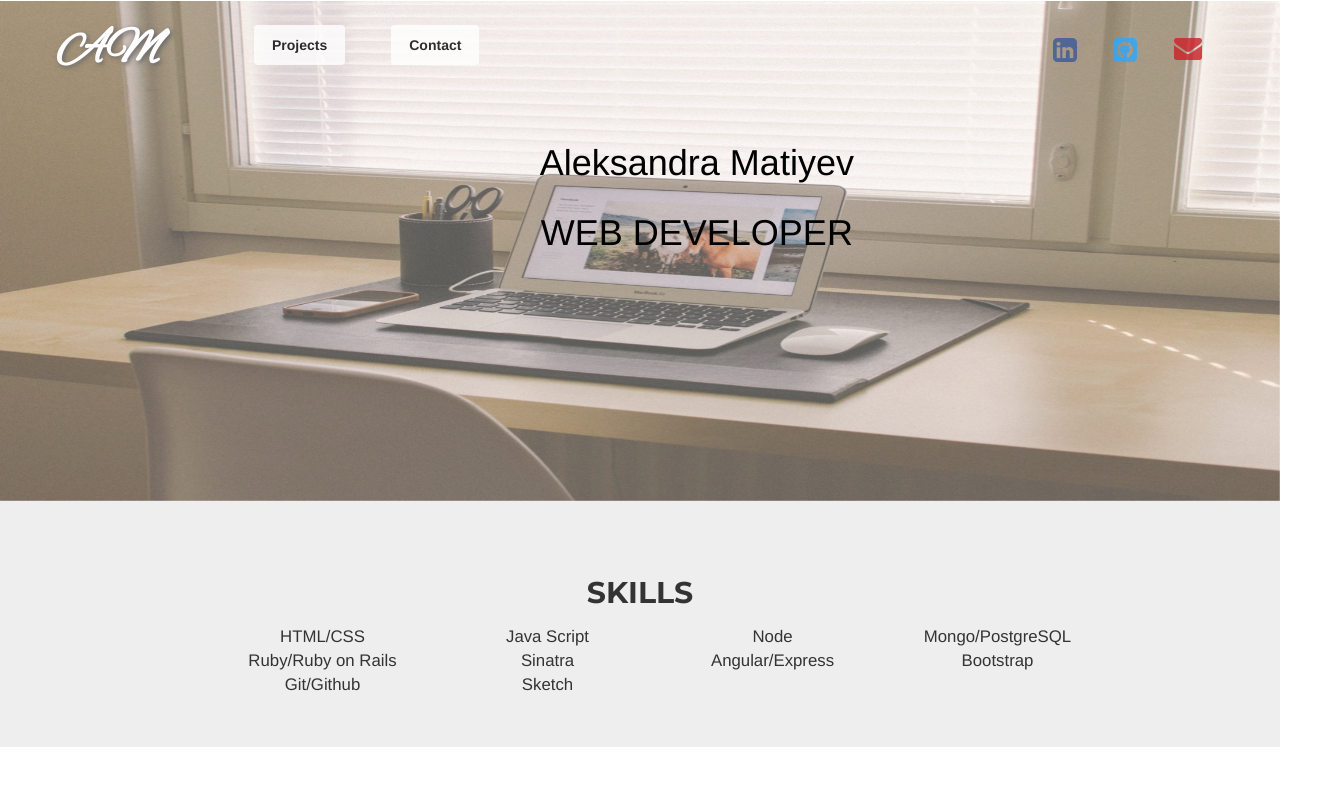
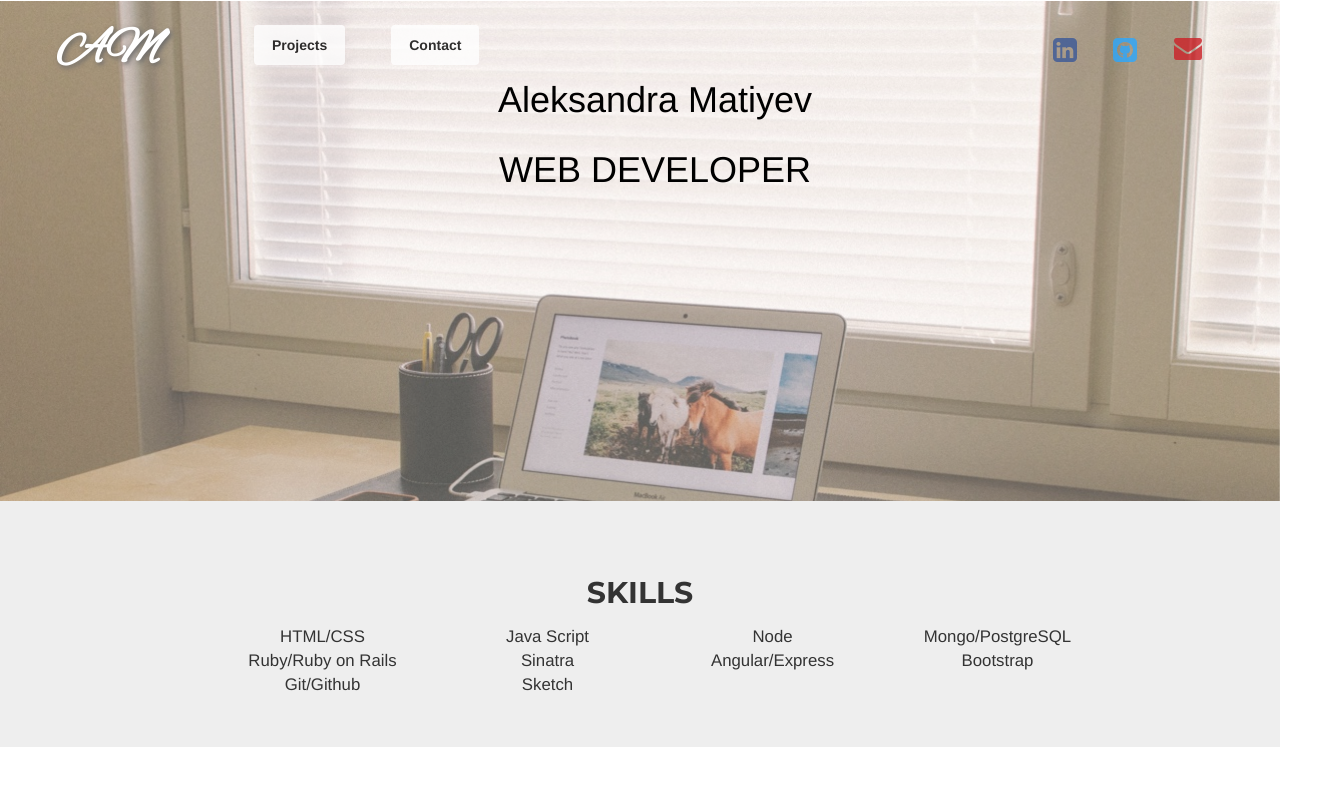
Before and after one commit to aleksa000777/portfolio, a plain HTML site: page index.html in a window 1280 px wide. Shown: the top 800 px of the page, 1337 px wide, since content can reach past the window. Drawn offline with nearby package versions, Linux system fonts and the light colour scheme.

Commit message:
description and img width

```diff
--- a/assets/css/styles.css
+++ b/assets/css/styles.css
@@ -179,22 +179,37 @@ div.hovereffect{
 #my-skills{
   background-color: rgb(106, 208, 122);
 }
-img.background-image{
-  width: 100%;
-  max-height: 500px;
-}
-.description{
+
+/*.description{
   position: absolute;
   color: black;
   background-color: none;
   margin-top: 50px;
   z-index: 3;
+}*/
+.description{
+  position: absolute;
+  width: 100%;
+  color: black;
+  background-color: none;
+  margin: 0 auto;
+  text-align: center;
+  margin-top: 50px;
+  z-index: 3;
+
 }
 
 .shadow-white{
   background-color: white;
   opacity: 0.7;
   z-index: 2;
+  max-height: 500px;
+  overflow: hidden;
+
+}
+img.background-image{
+  width: 100%;
+  height: 100%;
 }
 
 @media (max-width: 350px){
@@ -203,7 +218,7 @@ img.background-image{
  }
 }
 
-@media (min-width: 768px){
+/*@media (min-width: 768px){
   .description{
     width: 100vw;
     position: absolute;
@@ -217,7 +232,8 @@ img.background-image{
 
   }
 }
-@media (min-width: 1208px){
+*/
+/*@media (min-width: 1008px){
   .description{
     width: 100vw;
     position: absolute;
@@ -231,7 +247,7 @@ img.background-image{
 
 
   }
-}
+}*/
 @media (max-width: 380px){
   .row{
     margin: 0;
--- a/index.html
+++ b/index.html
@@ -76,7 +76,7 @@
                 <div class="box-top-bg">
                   <div class= "container">
                       <div class="row">
-                          <div class="col-md-7">
+                          <div class="col-md-12">
                               <div class="description">
                                 <h2>Aleksandra Matiyev</h2>
                                   <h2>WEB DEVELOPER</h2>
```
Also changed, not shown: assets/js/scripts.js (+6 -2 lines), 1 other file.
